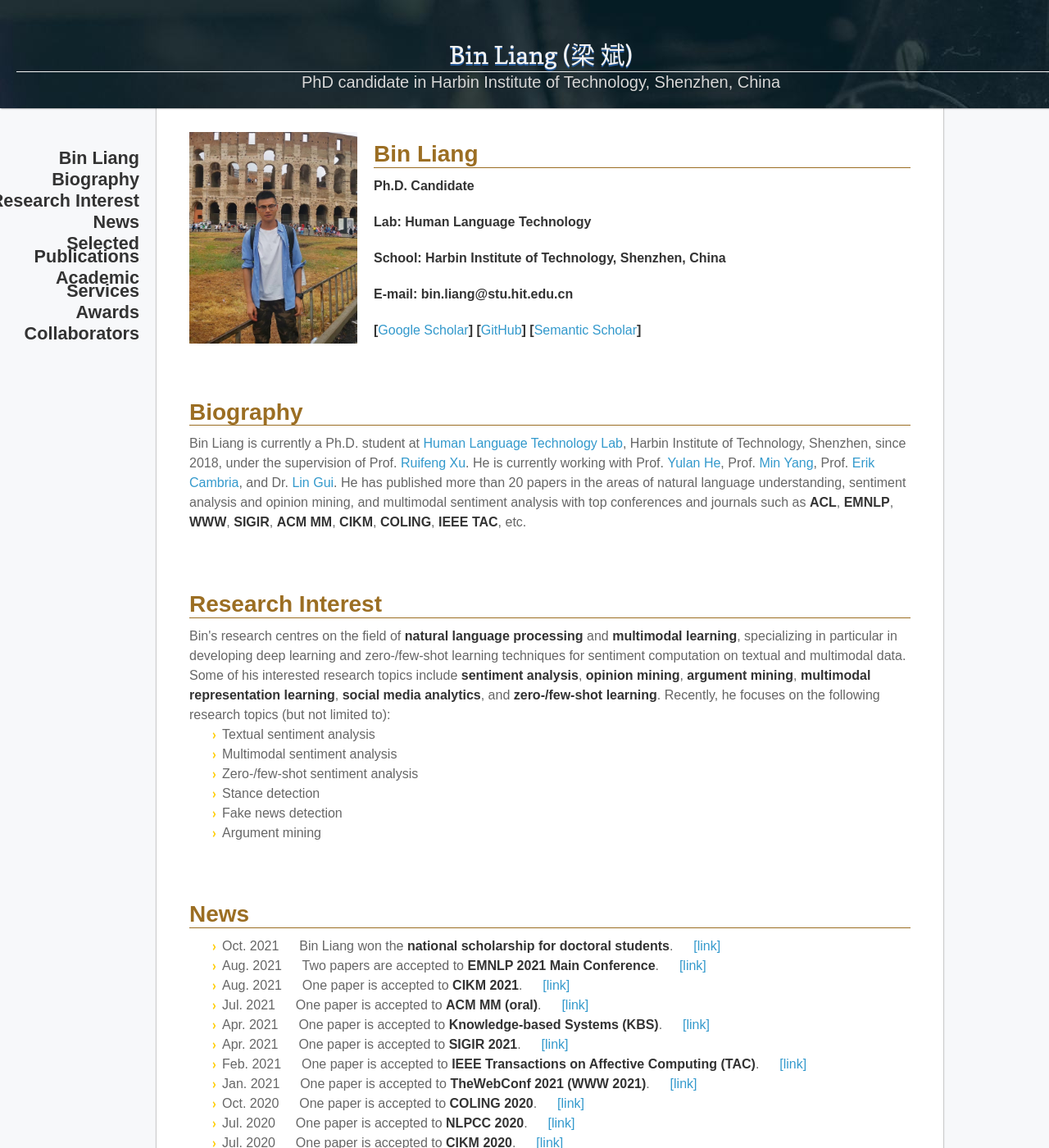
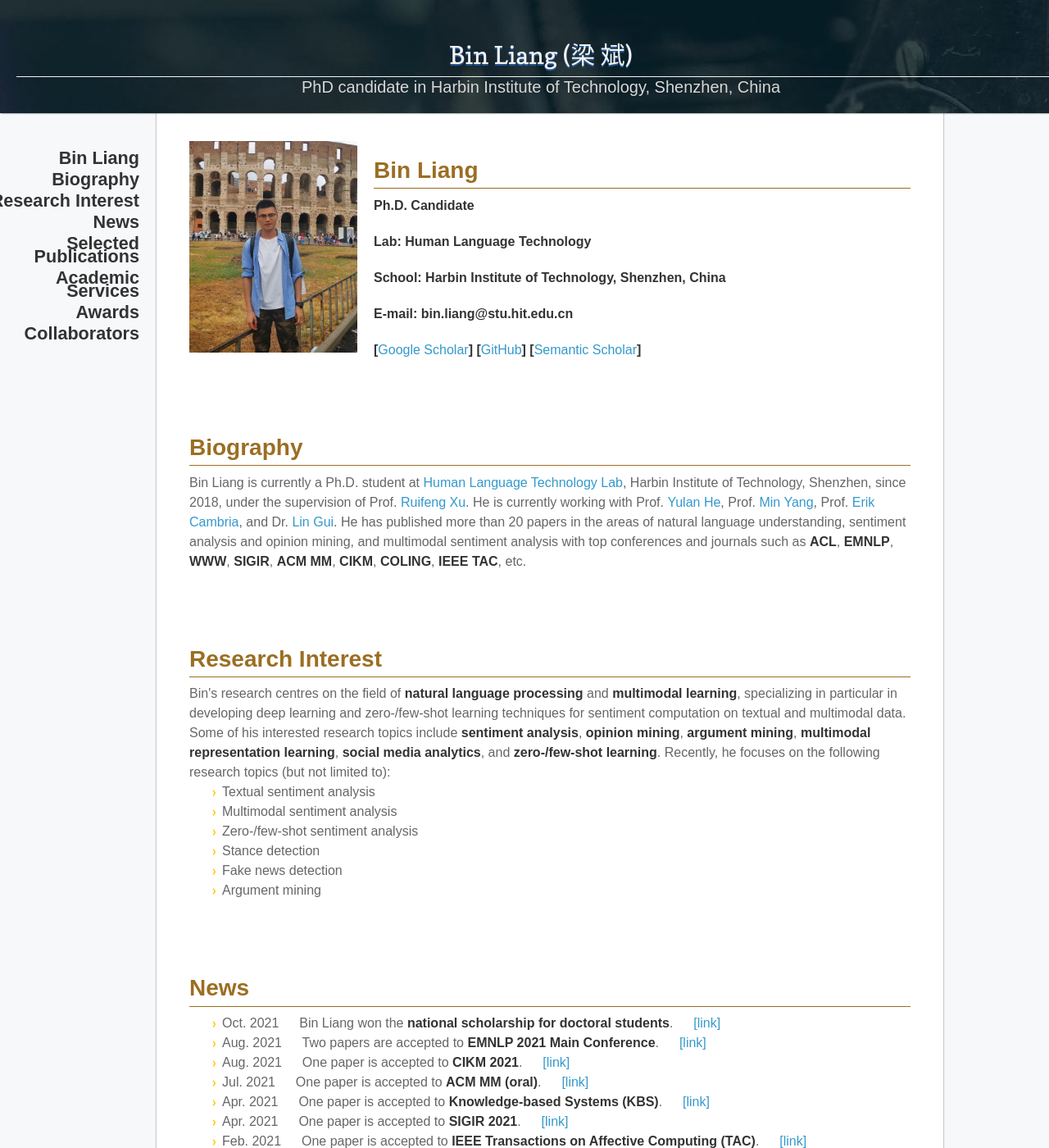
Before and after one commit to BinLiang-NLP/BinLiang-NLP.github.io, a Jekyll site: the page built from index.md, in a window 1280 px wide and 1400 px high. Shown: the whole window at 82% size. Built offline with Jekyll 4.4.1, drawn with Linux system fonts in a browser that asks for light colours; nearby versions of some CDN libraries; our own code applies the rules of GitHub Pages for plain Markdown files.

Commit message:
Update jekyll-theme-leap-day.scss

```diff
--- a/_sass/jekyll-theme-leap-day.scss
+++ b/_sass/jekyll-theme-leap-day.scss
@@ -33,6 +33,9 @@ h1, h2, h3 {
 h1 {
   font-size:28px;
   padding-top: 0.8em;
+  padding-bottom: 0.2em;
+  margin-top: 0.7em;
+	margin-bottom: 0.3em;
   border-bottom: 1px solid;
 }
 
```
